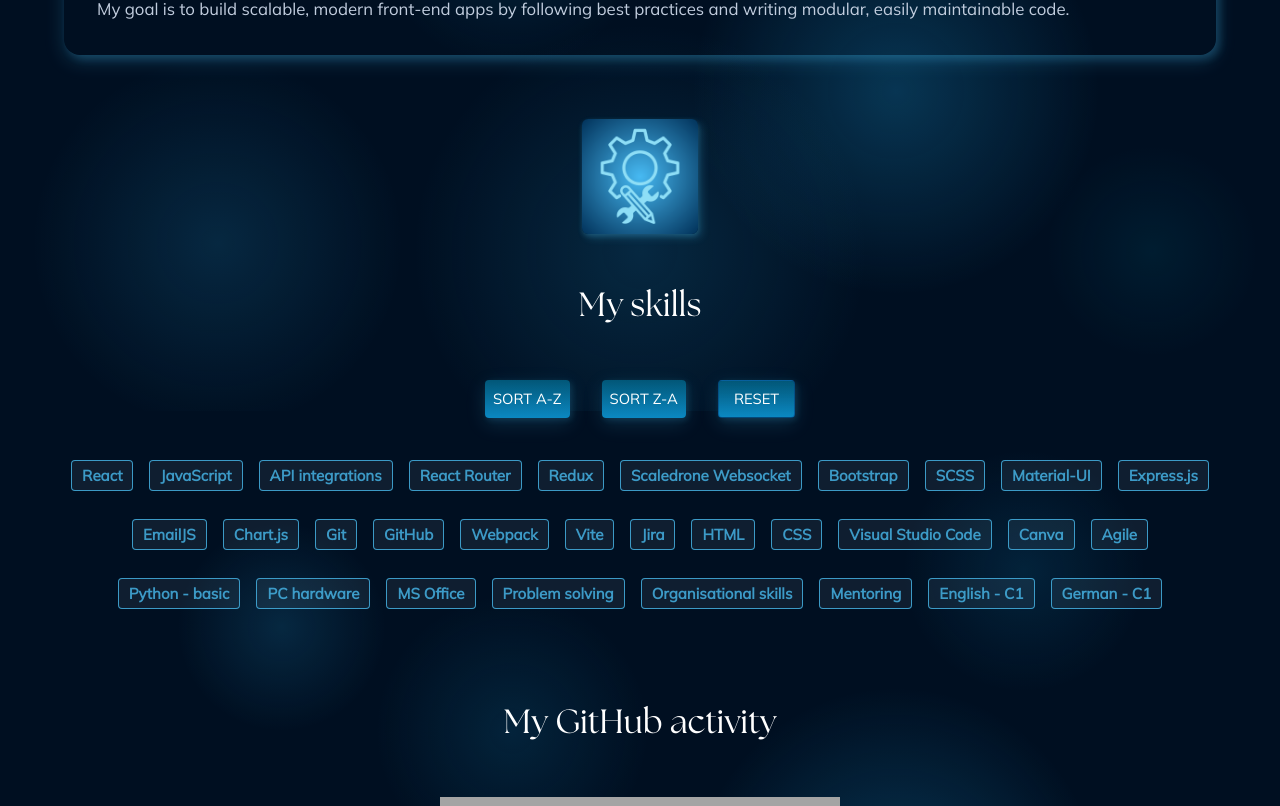
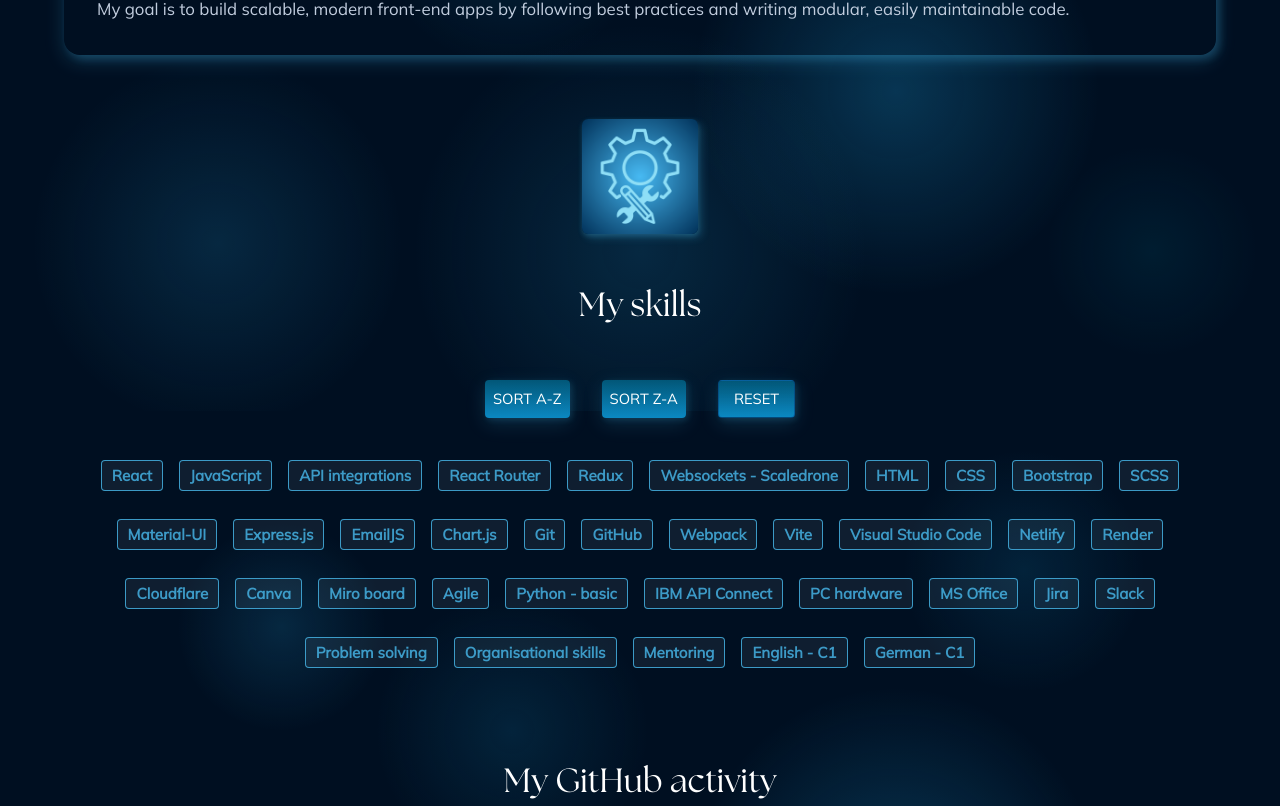
Before and after one commit to Flame787/Portfolio-page, a React (Create React App) app: page /contact in a window 1280 px wide. Shown: the part 389-1195 px from the top of the page. Built offline with nearby package versions, Linux system fonts and the light colour scheme; no server answers; grey boxes are pictures that could not be loaded; a web font is replaced by a local one.

Commit message:
add skills

```diff
--- a/src/pages/Contact.jsx
+++ b/src/pages/Contact.jsx
@@ -12,7 +12,9 @@
   "API integrations",
   "React Router",
   "Redux",
-  "Scaledrone Websocket",
+  "Websockets - Scaledrone",
+  "HTML",
+  "CSS",
   "Bootstrap",
   "SCSS",
   "Material-UI",
@@ -23,15 +25,19 @@
   "GitHub",
   "Webpack",
   "Vite",
-  "Jira",
-  "HTML",
-  "CSS",
   "Visual Studio Code",
+  "Netlify",
+  "Render",
+  "Cloudflare",
   "Canva",
+  "Miro board",
   "Agile",
   "Python - basic",
+  "IBM API Connect",
   "PC hardware",
   "MS Office",
+  "Jira",
+  "Slack",
   "Problem solving",
   "Organisational skills",
   "Mentoring",
--- a/src/pages/Home.jsx
+++ b/src/pages/Home.jsx
@@ -200,7 +200,7 @@
             >
               I also apply modern libraries like React Router, Redux,
               Material-UI (MUI), or frameworks such as Bootstrap, Express.js,
-              and many other tools like SCSS, Webpack etc.
+              and many other tools like SCSS, Webpack, Vite etc.
             </Typography>
             <Typography
               color="text.secondary"
```
